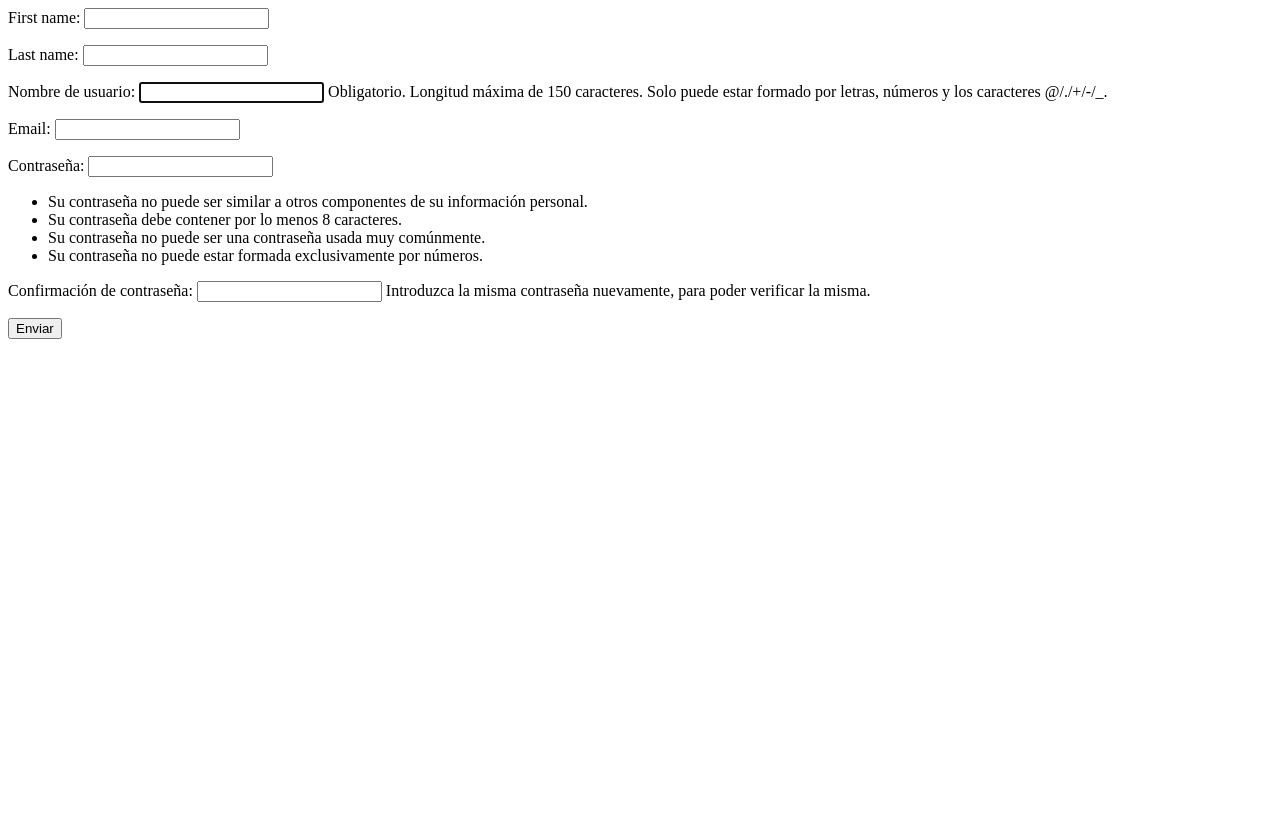
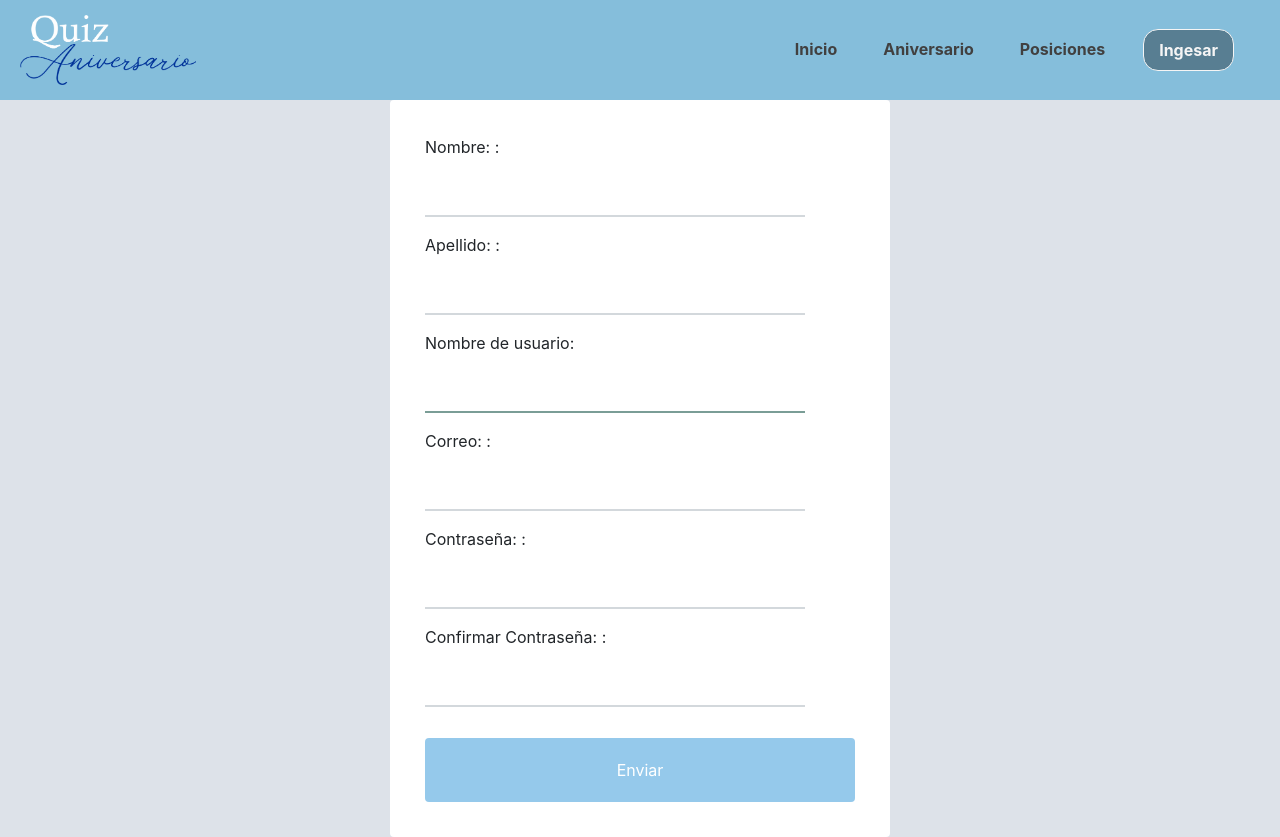
Before and after one commit to LacunzaSandro/PRUEBA_QUIZ, a Django app: page /register/ in a window 1280 px wide. Before the commit the page ends 339 px from the top, so only its background shows below. Run offline with Django 3.2, Linux system fonts and the light colour scheme; parts of the project's set-up code (start-up, migrations or seed data) failed here and were passed over; some libraries are stand-ins or nearby versions.

Commit message:
Se le da estilos al inicio y al formulario de registro

```diff
--- a/Aplicativo/Aplicativo/Settings/base.py
+++ b/Aplicativo/Aplicativo/Settings/base.py
@@ -10,6 +10,7 @@ For the full list of settings and their values, see
 https://docs.djangoproject.com/en/3.0/ref/settings/
 """
 
+from django.contrib.messages import constants as messages
 import os
 
 # Build paths inside the project like this: os.path.join(BASE_DIR, ...)
@@ -112,3 +113,13 @@ STATICFILES_DIRS = (
 
 MEDIA_URL = '/media/'
 MEDIA_ROOT = os.path.join(os.path.dirname(BASE_DIR), 'static')
+
+
+# agregamos los tags para los mensajes
+MESSAGE_TAGS = {
+    messages.DEBUG: 'alert-info',
+    messages.INFO: 'alert-info',
+    messages.SUCCESS: 'alert-success',
+    messages.WARNING: 'alert-warning',
+    messages.ERROR: 'alert-danger',
+}
--- a/Aplicativo/Apps/Quiz/forms.py
+++ b/Aplicativo/Apps/Quiz/forms.py
@@ -30,6 +30,7 @@ class ElegirInLineFormSet(forms.BaseInlineFormSet):
         except AssertionError:
             raise forms.ValidationError('Una sola respuesta es permitida')
 
+
 class UsuarioLoginForm(forms.Form):
     username = forms.CharField()
     password = forms.CharField(widget=forms.PasswordInput)
@@ -50,9 +51,11 @@ class UsuarioLoginForm(forms.Form):
 
 
 class RegisterForm(UserCreationForm):
-    email = forms.EmailField(required=True)
-    first_name = forms.CharField(required=True)
-    last_name = forms.CharField(required=True)
+    email = forms.EmailField(label='Correo: ', required=True)
+    first_name = forms.CharField(label='Nombre: ', required=True)
+    last_name = forms.CharField(label='Apellido: ', required=True)
+    password1 = forms.CharField(label='Contraseña: ', required=True)
+    password2 = forms.CharField(label='Confirmar Contraseña: ', required=True)
 
     class Meta:
         model = User
@@ -64,3 +67,5 @@ class RegisterForm(UserCreationForm):
             'password1',
             'password2'
         ]
+
+        help_texts = {k: "" for k in fields}
--- a/Aplicativo/Apps/Quiz/views.py
+++ b/Aplicativo/Apps/Quiz/views.py
@@ -1,11 +1,12 @@
-from django.contrib.auth import authenticate
 from django.core.exceptions import ObjectDoesNotExist
 from django.http import request
 from django.http.response import Http404
 from django.shortcuts import get_object_or_404, redirect, render
 from django.contrib.auth import authenticate, login, logout
+from django.contrib import messages
 from .models import QuizUsuario, Pregunta, PreguntasRespondidas
 from .forms import RegisterForm, UsuarioLoginForm
+
 # Create your views here.
 
 # Index
@@ -25,8 +26,11 @@ def register(request):
     if request.method == 'POST':
         form = RegisterForm(request.POST)
         if form.is_valid():
+            username = form.cleaned_data['username']
+            messages.success(
+                request, f'Usuario {username} creado correctamente.')
             form.save()
-            return redirect('login')
+            # return redirect('login')
     else:
         form = RegisterForm()
     context = {
--- /dev/null
+++ b/Aplicativo/static/css/style.css
@@ -0,0 +1,150 @@
+
+/*--color de fondo del navbar--*/
+.navbar {
+    background-color: #85BEDB;
+    min-height: 100px;
+}
+/*--boton de login en el navbar --*/
+.button-login {
+    background-color: #587e92;
+    color:whitesmoke;
+    font-weight: bold;
+    border: 1px solid whitesmoke;
+    border-radius: 15px;
+    padding: 8px 15px;
+    margin:0px 30px;
+}
+.button-login:hover {
+    background-color: #8ac2e0;
+    border-color: #587e92;
+    color:white;
+}
+/*--efectos y color de los items del navbar--*/
+#nav a.text-decoration-hover {
+    font-weight: bold;
+    color: rgb(65, 64, 64);
+    margin-left: 30px;
+    text-decoration: none;
+
+}
+/* --- Header -- */
+.container-fluid {
+    padding: 0px !important;
+    margin: 0px !important;
+}
+ .header {
+    position: relative;
+    z-index: 100;
+ }
+ /* banner */
+ .banner {
+    position: absolute;
+    top: 100px;
+    left: 0;
+    width: 100%;
+    min-height: calc(100vh - 100px);
+    background-image: url('../img/banner.png');
+    background-repeat: no-repeat;
+    background-position: center;
+    background-size: cover;
+    background-attachment: fixed;
+    z-index: 99;
+}
+ .banner::before {
+    content: '';
+    width: 100%;
+    min-height: calc(100vh - 100px);
+    position: absolute;
+    top: 0;
+    left: 0;
+    background-image: linear-gradient(rgba(255,255,255, .1), rgba(34,40,49, 1));
+
+}
+.text-banner {
+    min-height: calc(100vh - 100px);
+    color: whitesmoke;
+    font-family: 'Montserrat', sans-serif;
+    font-size: 20px;
+}
+/* boton del banner */
+.btn-yo {
+    background-color: rgb(137, 241, 245);
+    text-shadow:  1px 1px #444;
+}
+/* cambiamos de color al fondo de los mensajes de success */
+
+@media (max-width:990px) {
+    .navbar {
+        width: 100vw !important;
+    }
+    .show, .collapsing {
+        z-index: 200;
+        background-color: #85BEDB !important;
+        margin-top: 20px !important;
+    }
+    #nav a.text-decoration-hover:hover {
+        color: rgb(247, 240, 240);
+    }
+}
+@media (min-width: 990px) {
+    #nav a.text-decoration-hover:hover {
+        padding-bottom: 5px;
+        border-bottom: 2px solid rgb(238, 236, 236);
+
+    }
+}
+
+
+/* FORM */
+.register {
+    min-height: calc(100vh - 100px);
+    background-color: rgb(221, 226, 233);
+}
+.form-wrapper {
+    width: 500px;
+    padding: 35px;
+    background-color: white;
+}
+
+#register-form {
+    display: flex;
+    flex-wrap:wrap;
+}
+#register-form > .errorlist {
+    list-style: none;
+    color: rgb(190, 63, 63);
+    font-size: 13px;
+}
+#register-form > p {
+    width: 500px !important;
+}
+#register-form > p > input {
+width: 380px;
+border: 0;
+  border-bottom: 2px solid #D3D8DC;
+  outline: 0;
+  background: #fff;
+  padding: 20px 0 4px;
+  color: #777B7E;
+}
+#register-form > p > input:focus {
+    border-color: #7A9D96;
+    color: #2C3238;
+  }
+
+  #register-form > button#submit {
+    margin-top: 15px;
+    width: 100%;
+    padding: 20px 0;
+    text-align: center;
+    background: #95c9eb;
+    color: #fff;
+    border: 0;
+    border-radius: 4px;
+    opacity: 1;
+    transition: .35s linear;
+  }
+
+  #register-form > button#submit:hover {
+    opacity: .6;
+  }
--- a/Aplicativo/templates/Usuario/register.html
+++ b/Aplicativo/templates/Usuario/register.html
@@ -1,7 +1,17 @@
-<form action="" method="post">
-    {% csrf_token %}
-    {{ form.as_p }}
-    <button type="submit">
-        Enviar
-    </button>
-</form>
+{% extends 'base.html' %}
+
+{% block contenido %}
+<div class="d-flex register justify-content-center align-items-center">
+    <div class="form-wrapper rounded">
+        <form id="register-form" action="" method="post">
+            {% csrf_token %}
+            {{ form.as_p }}
+            <button id="submit" type="submit">
+                Enviar
+            </button>
+        </form>
+    </div>
+</div>
+
+
+{% endblock %}
--- a/Aplicativo/templates/base.html
+++ b/Aplicativo/templates/base.html
@@ -5,48 +5,100 @@
 <head>
     <meta charset="UTF-8">
     <meta http-equiv="X-UA-Compatible" content="IE=edge">
-    <meta name="viewport" content="width=device-width, initial-scale=1.0">
+    <meta name="viewport" content="width=device-width, initial-scale=1.0, shrink-to-fit=no">
     <title>{% block titulo %} {% endblock %}</title>
     <!-- Bootstrap CSS -->
-    <link rel="stylesheet" href="https://maxcdn.bootstrapcdn.com/bootstrap/4.0.0-beta.2/css/bootstrap.min.css"
-        integrity="sha384-PsH8R72JQ3SOdhVi3uxftmaW6Vc51MKb0q5P2rRUpPvrszuE4W1povHYgTpBfshb" crossorigin="anonymous">
+    <!-- Bootstrap CSS -->
+    <link rel="stylesheet" href="https://maxcdn.bootstrapcdn.com/bootstrap/4.0.0/css/bootstrap.min.css"
+        integrity="sha384-Gn5384xqQ1aoWXA+058RXPxPg6fy4IWvTNh0E263XmFcJlSAwiGgFAW/dAiS6JXm" crossorigin="anonymous">
     <link rel="stylesheet" href="https://maxcdn.bootstrapcdn.com/font-awesome/4.7.0/css/font-awesome.min.css">
     <link href="https://fonts.googleapis.com/css?family=Open+Sans|Rubik" rel="stylesheet">
 
     <link rel="stylesheet" href="https://maxcdn.bootstrapcdn.com/font-awesome/4.7.0/css/font-awesome.min.css">
-    <link href="https://fonts.googleapis.com/css?family=Open+Sans|Rubik" rel="stylesheet">
+    <link rel="preconnect" href="https://fonts.googleapis.com">
+    <link rel="preconnect" href="https://fonts.gstatic.com" crossorigin>
+    <link href="https://fonts.googleapis.com/css2?family=Montserrat:ital,wght@1,500&display=swap" rel="stylesheet">
+    <link rel="stylesheet" href="{% static '/css/style.css' %}">
+    <!-- Optional JavaScript -->
+    <!-- jQuery first, then Popper.js, then Bootstrap JS -->
+    <script src="https://code.jquery.com/jquery-3.2.1.slim.min.js"
+        integrity="sha384-KJ3o2DKtIkvYIK3UENzmM7KCkRr/rE9/Qpg6aAZGJwFDMVNA/GpGFF93hXpG5KkN"
+        crossorigin="anonymous"></script>
+    <script src="https://cdnjs.cloudflare.com/ajax/libs/popper.js/1.12.9/umd/popper.min.js"
+        integrity="sha384-ApNbgh9B+Y1QKtv3Rn7W3mgPxhU9K/ScQsAP7hUibX39j7fakFPskvXusvfa0b4Q"
+        crossorigin="anonymous"></script>
+    <script src="https://maxcdn.bootstrapcdn.com/bootstrap/4.0.0/js/bootstrap.min.js"
+        integrity="sha384-JZR6Spejh4U02d8jOt6vLEHfe/JQGiRRSQQxSfFWpi1MquVdAyjUar5+76PVCmYl"
+        crossorigin="anonymous"></script>
+
+    <!-- animate -->
+    <link rel="stylesheet" href="https://cdn.jsdelivr.net/npm/animate.css@3.5.2/animate.min.css">
+    <link rel="stylesheet" href="https://cdnjs.cloudflare.com/ajax/libs/animate.css/3.5.2/animate.min.css">
 </head>
 
 <body>
+
+
+
+
+    <header class="header">
+        <div class="bg-dark">
+            <div class="container-fluid px-5">
                 <!-- Navegador en top-->
-    <nav class="navbar navbar-expand-lg navbar-light bg-light">
-        <a class="navbar-brand" href="#">
-            <img src=" {% static '/img/logo.png' %}" width="180" height="70" class="d-inline-block align-center mr-4"
-                alt="">
-            Quiz de Aniversario</a>
+                <nav class="navbar navbar-expand-lg navbar-light ">
+                    <a class="navbar-brand" href="{% url 'inicio' %}">
+                        <img src=" {% static '/img/logo.png' %}" width="180" height="70"
+                            class="d-inline-block align-center" alt=""></a>
                     <button class="navbar-toggler" type="button" data-toggle="collapse" data-target="#navbarNavDropdown"
                         aria-controls="navbarNavDropdown" aria-expanded="false" aria-label="Toggle navigation">
                         <span class="navbar-toggler-icon"></span>
                     </button>
                     <div class="collapse navbar-collapse" id="navbarNavDropdown">
-            <ul class="navbar-nav">
+                        <ul class="navbar-nav ml-auto" id="nav">
                             <li class="nav-item active">
-                    <a class="nav-link" href="#">Home <span class="sr-only">(current)</span></a>
+                                <a class="nav-link text-decoration-hover" href="{% url 'inicio' %}">Inicio</a>
                             </li>
                             <li class="nav-item">
-                    <a class="nav-link" href="#">Features</a>
+                                <a class="nav-link text-decoration-hover" href="#">Aniversario</a>
                             </li>
-                <li class="nav-item">
-                    <a class="nav-link" href="#">Pricing</a>
+                            <li class="nav-item ">
+                                <a class="nav-link text-decoration-hover" href="{% url 'score' %}">Posiciones</a>
+                            </li>
+                            <li class="nav-item d-block d-sm-block d-md-block d-lg-none">
+                                <a href="{% url 'login' %}">
+                                    <a class="nav-link text-decoration-hover" href="{% url 'login' %}">Login</a>
+                                </a>
+                            </li>
+                            <li class="nav-item d-none d-sm-none d-md-none d-lg-block">
+                                <a href="{% url 'login' %}">
+                                    <button class="button-login">Ingesar</button>
+                                </a>
                             </li>
                         </ul>
                     </div>
                 </nav>
+            </div>
+        </div>
+
+        {% for message in messages %}
+        <div class="container-fluid p-0">
+            <div class="alert {{ message.tags }} alert-dismissible" role="alert">
+                <button type="button" class="close" data-dismiss="alert" aria-label="Close">
+                    <span aria-hidden="true">&times;</span>
+                </button>
+                {{ message }}
+            </div>
+        </div>
+        {% endfor %}
+
+    </header>
 
 
     {% block contenido %}
 
     {% endblock %}
+    <!-- Footer -->
+
 </body>
 
 </html>
```
Also changed, not shown: Aplicativo/templates/inicio.html (+24 -0 lines), Aplicativo/static/img/aniversario-gray.png (added), Aplicativo/static/img/banner.png (added), Aplicativo/static/img/logo.png. Lines whose indentation alone changed are shown as unchanged.
